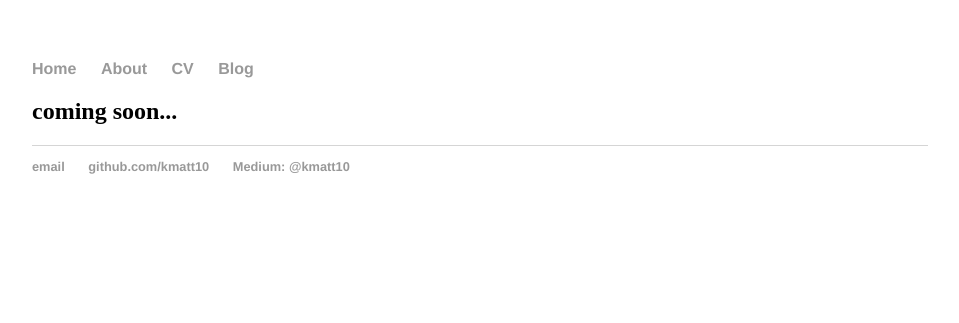
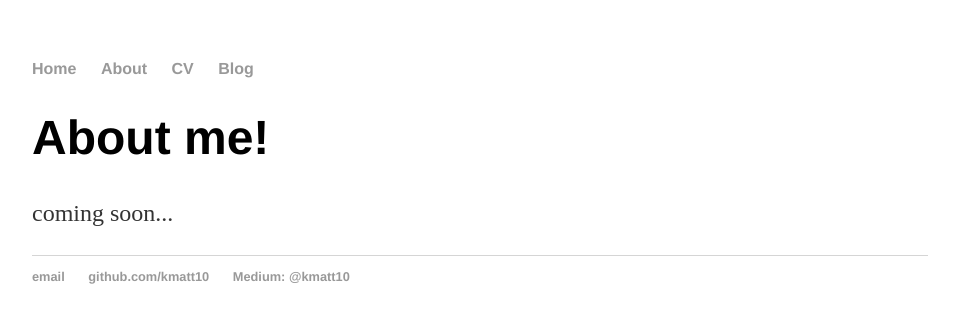
Before and after one commit to kmatt10/kmatt10.github.io, a Jekyll site: the page built from about/index.html, in a window 1280 px wide. Shown: the top 323 px of the page, without its empty margins (160-1119 px from the left). Built offline with Jekyll 4.4.1, drawn with Linux system fonts in a browser that asks for light colours.

Commit message:
Update index.html

```diff
--- a/about/index.html
+++ b/about/index.html
@@ -4,5 +4,6 @@ title: about
 ---
 
 <div class="blurb">
-  <h2>coming soon...</h2>
+  <h1>About me!</h1>
+  <p>coming soon...</p>
 </div>
```
